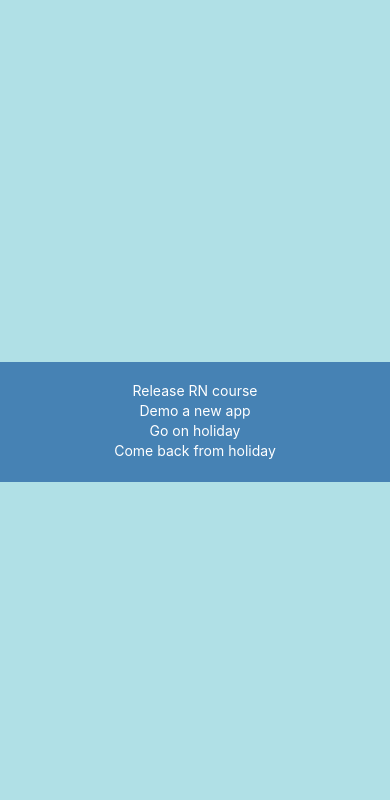
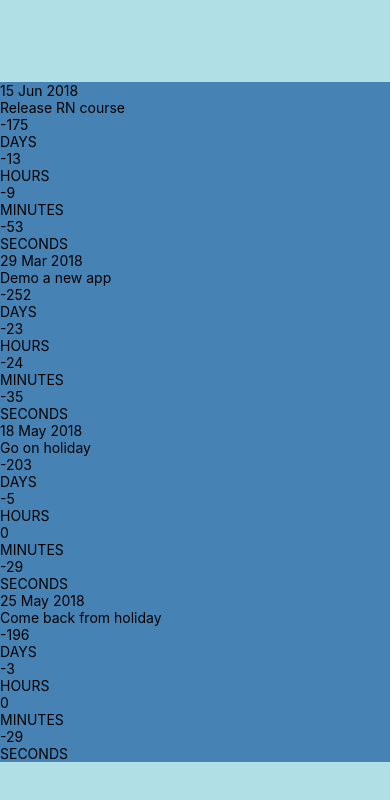
Before and after one commit to Bartewicz/learning-react-native, a React Native app: screen / in a window 390 px wide. Shown: the top 800 px of the page. Built offline with nearby package versions, Linux system fonts and the light colour scheme.

Commit message:
Add EventCard component to render each Event data, Add api.js with logic to manage dates format

```diff
--- /dev/null
+++ b/EventCard.js
@@ -0,0 +1,55 @@
+import React, { Component } from "react";
+import { Text, View, StyleSheet } from "react-native";
+import PropTypes from "prop-types";
+import { formatDate, getCountdownParts } from "./api.js";
+
+const EventCard = ({ event }) => {
+  const { days, hours, minutes, seconds } = getCountdownParts(event.date);
+
+  return (
+    <View style={styles.card}>
+      <View style={styles.cardHeader}>
+        <Text style={styles.date}>{formatDate(event.date)}</Text>
+        <Text style={styles.title}>{event.title}</Text>
+      </View>
+      <View style={styles.counterContainer}>
+        <View style={styles.counter}>
+          <Text style={styles.counterText}>{days}</Text>
+          <Text style={styles.counterLabel}>DAYS</Text>
+        </View>
+        <View style={styles.counter}>
+          <Text style={styles.counterText}>{hours}</Text>
+          <Text style={styles.counterLabel}>HOURS</Text>
+        </View>
+        <View style={styles.counter}>
+          <Text style={styles.counterText}>{minutes}</Text>
+          <Text style={styles.counterLabel}>MINUTES</Text>
+        </View>
+        <View style={styles.counter}>
+          <Text style={styles.counterText}>{seconds}</Text>
+          <Text style={styles.counterLabel}>SECONDS</Text>
+        </View>
+      </View>
+    </View>
+  );
+};
+
+EventCard.propTypes = {
+  event: PropTypes.shape({
+    title: PropTypes.string.isRequired,
+    date: PropTypes.instanceOf(Date).isRequired,
+  }),
+};
+
+const styles = StyleSheet.create({
+  card: {},
+  cardHeader: {},
+  date: {},
+  title: {},
+  counterContainer: {},
+  counter: {},
+  counterText: {},
+  counterLabel: {},
+});
+
+export default EventCard;
--- a/EventList.js
+++ b/EventList.js
@@ -1,8 +1,9 @@
 import React, { Component } from "react";
 import { StyleSheet, View, FlatList, Text } from "react-native";
 import * as db from "./db.json";
+import EventCard from "./EventCard";
 
-class EventList extends Component {
+export default class EventList extends Component {
   constructor(props) {
     super(props);
     this.state = {
@@ -11,20 +12,21 @@
   }
 
   componentDidMount = () => {
-    const events = db.events;
+    const events = db.events.map((e) => ({
+      ...e,
+      date: new Date(e.date),
+    }));
     this.setState({ events });
   };
 
   render() {
     return (
-        <FlatList
-          style={styles.list}
-          data={this.state.events}
-          renderItem={({ item }) => (
-            <Text style={styles.listElement}>{item.title}</Text>
-          )}
-          keyExtractor={(item) => item.id}
-        />
+      <FlatList
+        style={styles.list}
+        data={this.state.events}
+        renderItem={({ item }) => <EventCard event={item} />}
+        keyExtractor={(item) => item.id}
+      />
     );
   }
 }
@@ -33,7 +35,6 @@
   list: {
     backgroundColor: "steelblue",
     flexGrow: 0,
-    padding: 20,
   },
   listElement: {
     color: "white",
@@ -41,5 +42,3 @@
     height: 20,
   },
 });
-
-export default EventList;
--- /dev/null
+++ b/api.js
@@ -0,0 +1,23 @@
+import moment from "moment";
+
+export function formatDate(dateString) {
+  const parsed = moment(new Date(dateString));
+
+  if (!parsed.isValid()) {
+    return dateString;
+  }
+
+  return parsed.format("D MMM YYYY");
+}
+
+export function getCountdownParts(eventDate) {
+  const duration = moment.duration(
+    moment(new Date(eventDate)).diff(new Date()),
+  );
+  return {
+    days: parseInt(duration.as("days")),
+    hours: duration.get("hours"),
+    minutes: duration.get("minutes"),
+    seconds: duration.get("seconds"),
+  };
+}
--- a/package.json
+++ b/package.json
@@ -7,6 +7,7 @@
     "test": "jest"
   },
   "dependencies": {
+    "moment": "^2.22.2",
     "react": "16.6.1",
     "react-native": "0.57.7"
   },
```
Also changed, not shown: 1 other file (tests, documents, lock files or other folders).
